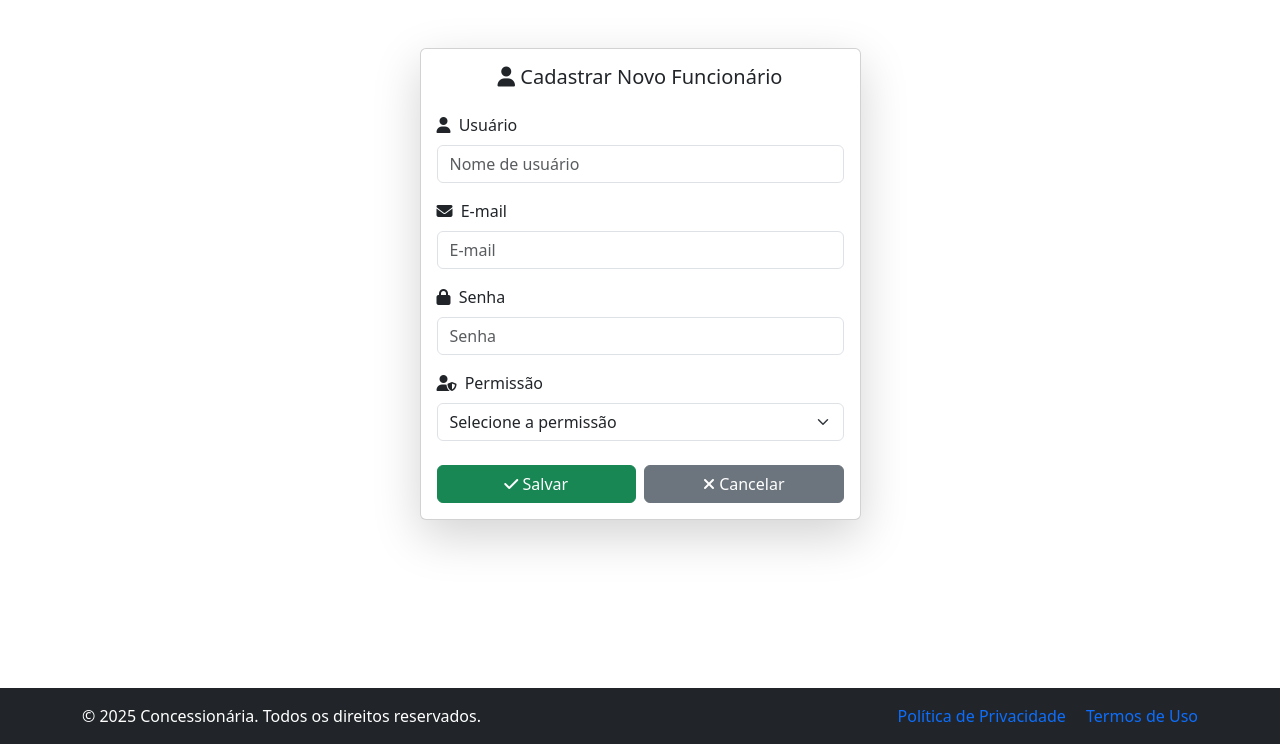
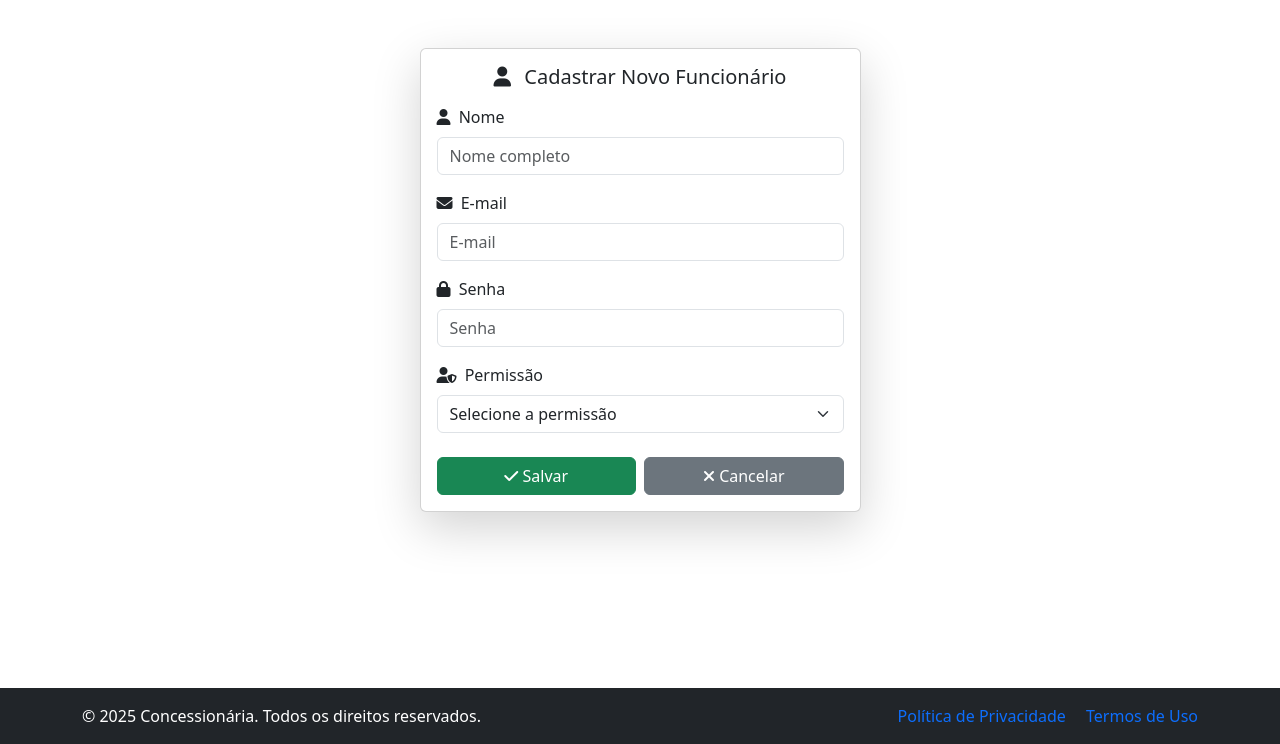
Before and after one commit to yuuri8/Projeto_Concessionaria, a Django app: template templates/funcionarios/funcionarios_form.html in a window 1280 px wide. Shown: the part 56-800 px from the top of the page. Run offline with Django 3.2, Linux system fonts and the light colour scheme; the template is opened without the code that fills it, so the values that code supplies are empty; some libraries are stand-ins or nearby versions.

Commit message:
correção de bugs para criar funcionario e cliente

```diff
--- a/clientes/models.py
+++ b/clientes/models.py
@@ -3,8 +3,8 @@ from django.contrib.auth.models import User
 
 class Cliente(models.Model):
     nome = models.CharField(max_length=100)
-    CPF = models.CharField(max_length=14, unique=True)
-    contato = models.CharField(max_length=100)
+    cpf = models.CharField(max_length=14, unique=True)
+    telefone = models.CharField(max_length=100)
 
     def __str__(self):
         return self.nome
--- a/templates/clientes/clientes_detalhe.html
+++ b/templates/clientes/clientes_detalhe.html
@@ -8,8 +8,8 @@
     </div>
     <div class="card-body">
         <p><strong>Nome:</strong> {{ cliente.nome }}</p>
-        <p><strong>CPF:</strong> {{ cliente.CPF }}</p>
-        <p><strong>Contato:</strong> {{ cliente.contato }}</p>
+        <p><strong>CPF:</strong> {{ cliente.cpf }}</p>
+        <p><strong>Contato:</strong> {{ cliente.telefone }}</p>
 
         <a href="{% url 'listar_clientes' %}" class="btn btn-secondary">Voltar</a>
     </div>
--- a/templates/funcionarios/funcionarios_form.html
+++ b/templates/funcionarios/funcionarios_form.html
@@ -1,32 +1,31 @@
 {% extends 'base.html' %}
 
 {% block content %}
-<!-- Font Awesome para ícones -->
 <script src="https://kit.fontawesome.com/a076d05399.js" crossorigin="anonymous"></script>
 
-<div class="container mt-5" >
+<div class="container mt-5">
     <div class="row justify-content-center">
         <div class="col-md-6 col-lg-5">
             <div class="card shadow-lg rounded">
                 <div class="card-body">
-                        <h2 class="mb-0 fs-5 text-center w-100">
-                            <i class="fas fa-user"></i>
+                    <h2 class="mb-3 fs-5 text-center">
+                        <i class="fas fa-user me-2"></i>
                         {% if funcionario.id %}
                             Editar Funcionário
                         {% else %}
                             Cadastrar Novo Funcionário
                         {% endif %}
                     </h2>
-                         <br>
 
                     <form method="POST">
                         {% csrf_token %}
 
+                        <!-- Nome -->
                         <div class="mb-3">
-                            <label for="usuario" class="form-label">
-                                <i class="fa-solid fa-user me-1"></i> Usuário
+                            <label for="id_nome" class="form-label">
+                                <i class="fas fa-user me-1"></i> Nome
                             </label>
-                            <input type="text" class="form-control" id="usuario" name="usuario" placeholder="Nome de usuário" required>
+                            <input type="text" name="nome" id="id_nome" class="form-control" placeholder="Nome completo" value="{{ form.nome.value|default_if_none:'' }}" required>
                         </div>
 
                         <div class="mb-3">
@@ -43,18 +42,20 @@
                             <input type="password" class="form-control" id="senha" name="senha" placeholder="Senha" required>
                         </div>
 
-                        <div class="mb-4">
-                            <label for="permissao" class="form-label">
+                        <!-- Permissão -->
+                        <div class="mb-3">
+                            <label for="id_permissao" class="form-label">
                                 <i class="fas fa-user-shield me-1"></i> Permissão
                             </label>
-                            <select class="form-select" id="permissao" name="permissao" required>
-                                <option value="" disabled selected>Selecione a permissão</option>
-                                <option value="admin">Administrador</option>
-                                <option value="vendedor">Vendedor</option>
+                            <select name="permissao" id="id_permissao" class="form-select" required>
+                                <option value="" disabled {% if not form.permissao.value %}selected{% endif %}>Selecione a permissão</option>
+                                <option value="admin" {% if form.permissao.value == "admin" %}selected{% endif %}>Administrador</option>
+                                <option value="vendedor" {% if form.permissao.value == "vendedor" %}selected{% endif %}>Vendedor</option>
                             </select>
                         </div>
 
-                        <div class="d-flex justify-content-between">
+                        <!-- Botões -->
+                        <div class="d-flex justify-content-between mt-4">
                             <button type="submit" class="btn btn-success w-50 me-2">
                                 <i class="fas fa-check"></i> Salvar
                             </button>
```
Also changed, not shown: clientes/views.py (+7 -2 lines), templates/clientes/clientes_lista.html (+10 -0 lines), clientes/migrations/0003_rename_cpf_cliente_cpf_and_more.py (added), db.sqlite3. Lines whose indentation alone changed are shown as unchanged.
